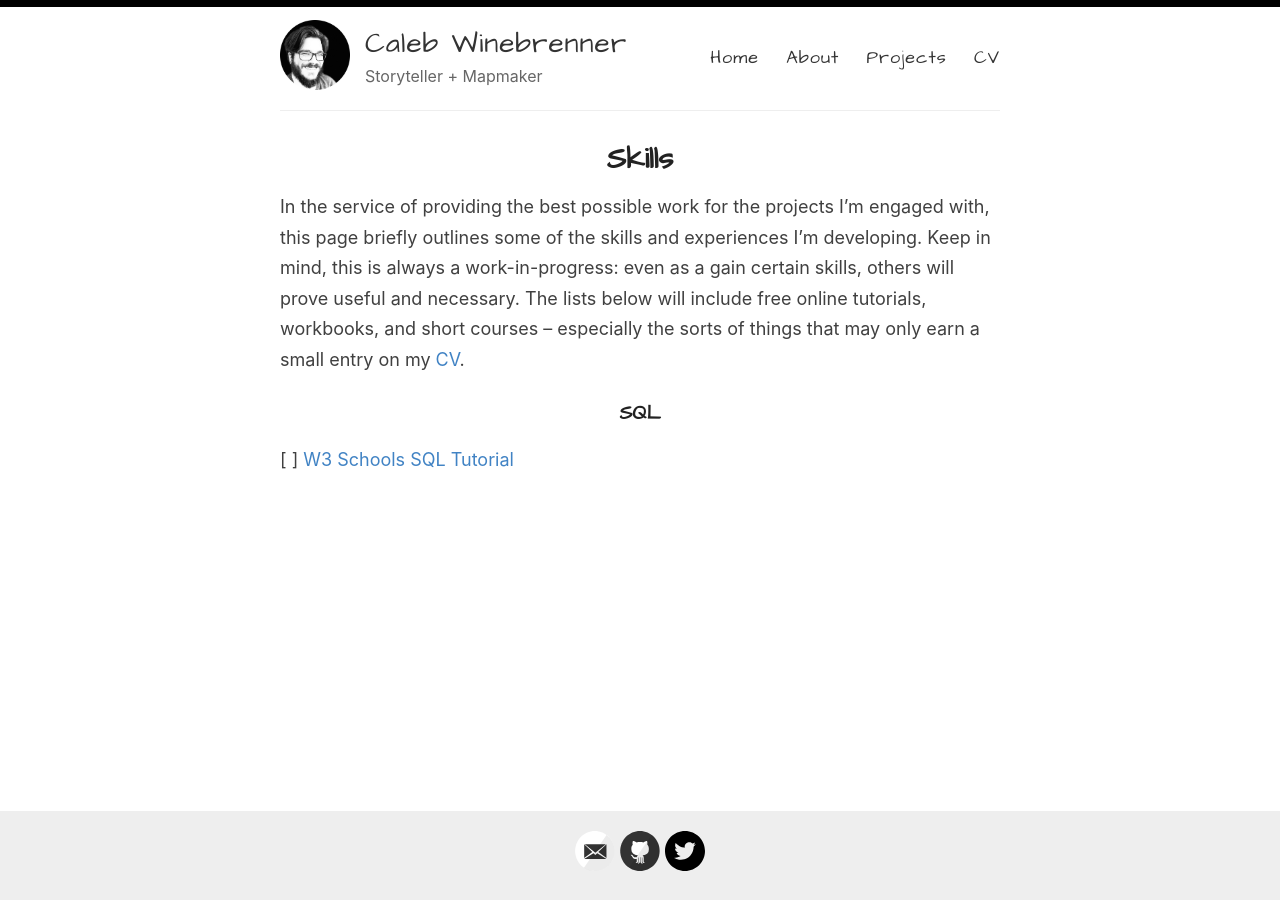
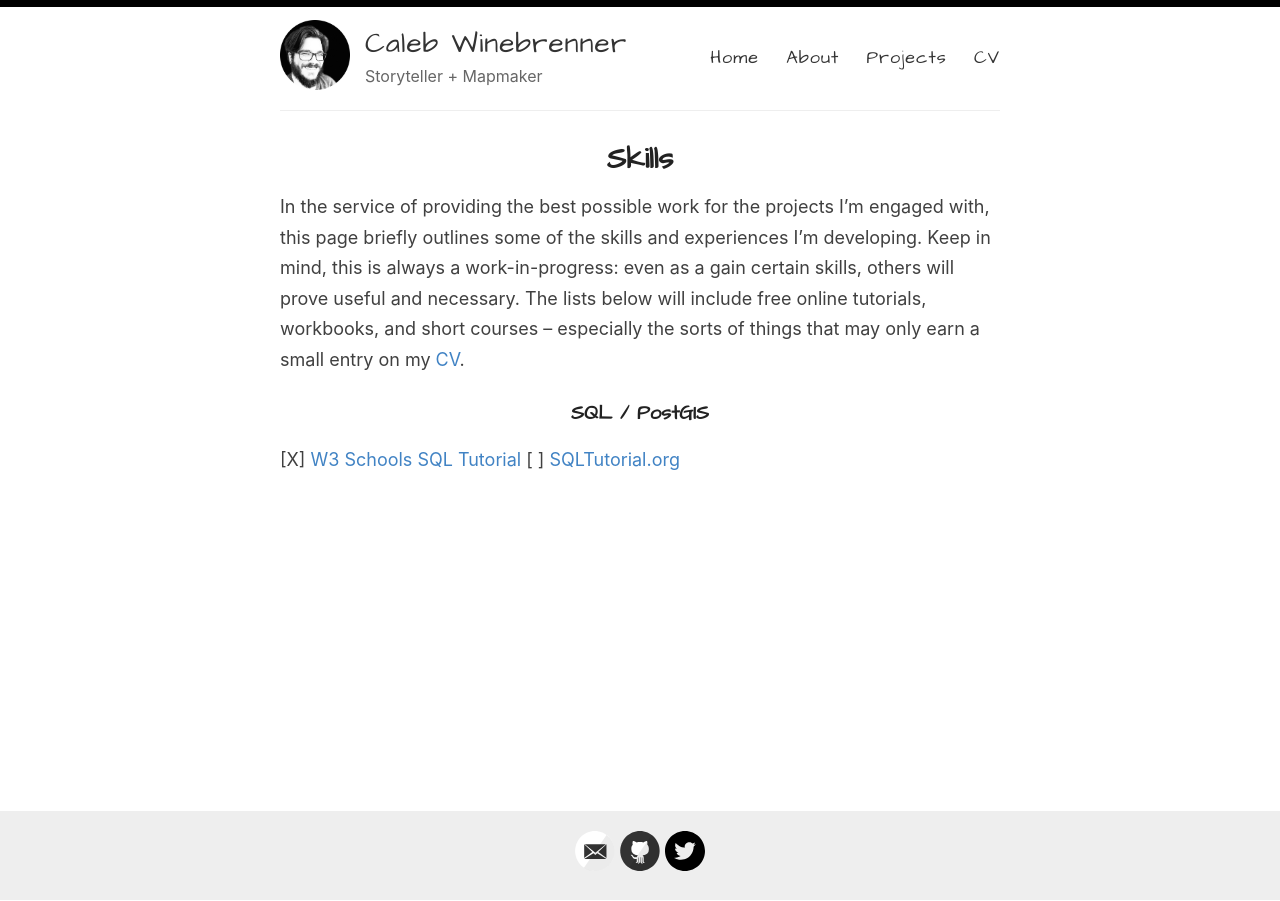
Before and after one commit to mappist/mappist.github.io, a Jekyll site: the page built from _pages/skills.md, in a window 1280 px wide. Built offline with Jekyll 4.4.1, drawn with Linux system fonts in a browser that asks for light colours.

Commit message:
Update skills.md

```diff
--- a/_pages/skills.md
+++ b/_pages/skills.md
@@ -6,6 +6,7 @@ permalink: /skills/
 
 In the service of providing the best possible work for the projects I'm engaged with, this page briefly outlines some of the skills and experiences I'm developing. Keep in mind, this is always a work-in-progress: even as a gain certain skills, others will prove useful and necessary. The lists below will include free online tutorials, workbooks, and short courses -- especially the sorts of things that may only earn a small entry on my [CV](/CV/).
 
-### SQL
+### SQL / PostGIS
 
-[ ] [W3 Schools SQL Tutorial](https://www.w3schools.com/sql/)
+[X] [W3 Schools SQL Tutorial](https://www.w3schools.com/sql/)
+[ ] [SQLTutorial.org](https://www.sqltutorial.org)
```
